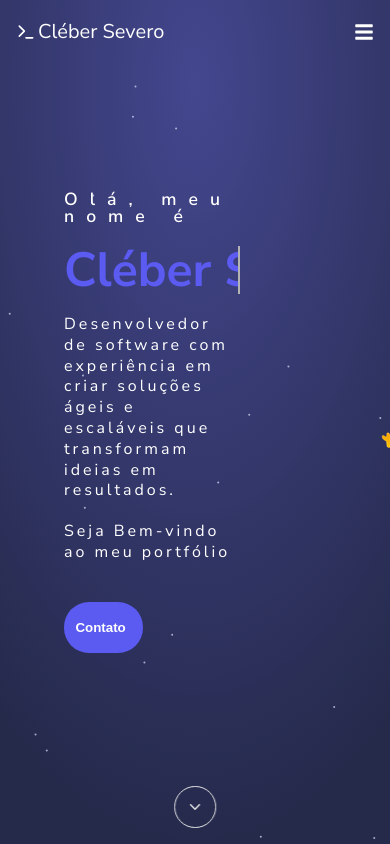
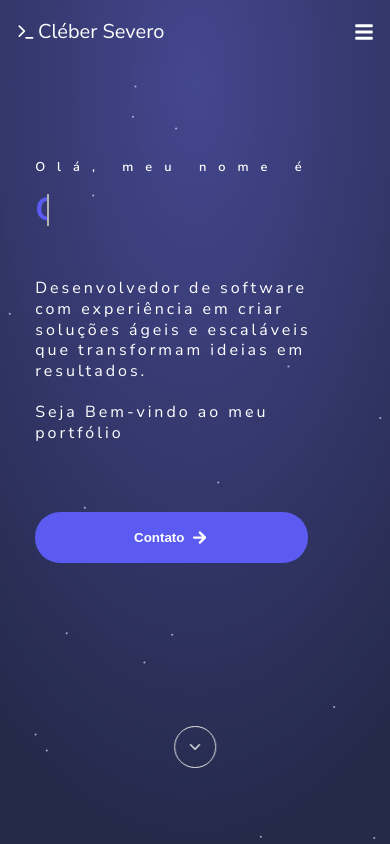
Before and after one commit to Cleber-Severo/my-portfolio, a React (Vite) app: page / in a window 390 px wide. Shown: the top 844 px of the page. Built offline with nearby package versions, Linux system fonts and the light colour scheme; a web font is replaced by a local one.

Commit message:
style: hero responsive

```diff
--- a/src/components/styles/Hero.css
+++ b/src/components/styles/Hero.css
@@ -15,6 +15,17 @@ section#hero {
   max-width: 1200px;
   width: 100%;
   height: 100vh;
+}
+
+@media screen and (max-width: 760px) {
+  section#hero {
+    padding: 0 1.2rem;
+    margin-top: -60px;
+  }
+
+  section#hero img {
+    display: none;
+  }
 }
 
 section#hero > div {
@@ -45,6 +56,14 @@ section#hero button {
   width: 45%;
 }
 
+@media screen and (max-width: 760px) {
+  section#hero button {
+    padding: 1rem 2rem;
+    margin-top: 3rem;
+    width: 95%;
+  }
+}
+
 section#hero button a {
   color: white;
 
@@ -68,6 +87,13 @@ section#hero h2:nth-of-type(1) {
   font-size: 1.1rem;
   font-weight: 600;
 }
+
+@media screen and (max-width: 760px) {
+  section#hero h2:nth-of-type(1) {
+    font-size: 0.8rem;
+  }
+}
+
 section#hero h2:nth-of-type(2) {
   font-size: 2.4rem;
 }
@@ -104,6 +130,27 @@ section#hero h2:nth-of-type(2) {
   }
   100% {
     border-right-color: transparent;
+  }
+}
+
+@media screen and (max-width: 760px) {
+  .typing-container {
+    font-size: 2rem;
+    animation: typing 6s steps(15, end) infinite,
+      blink-cursor 0.8s step-end infinite;
+      margin-bottom: 2rem;
+  }
+
+  @keyframes typing {
+    0% {
+      width: 0;
+    }
+    50% {
+      width: 214px; /* Adjust to match the full width of your text */
+    }
+    100% {
+      width: 0;
+    }
   }
 }
 
```
